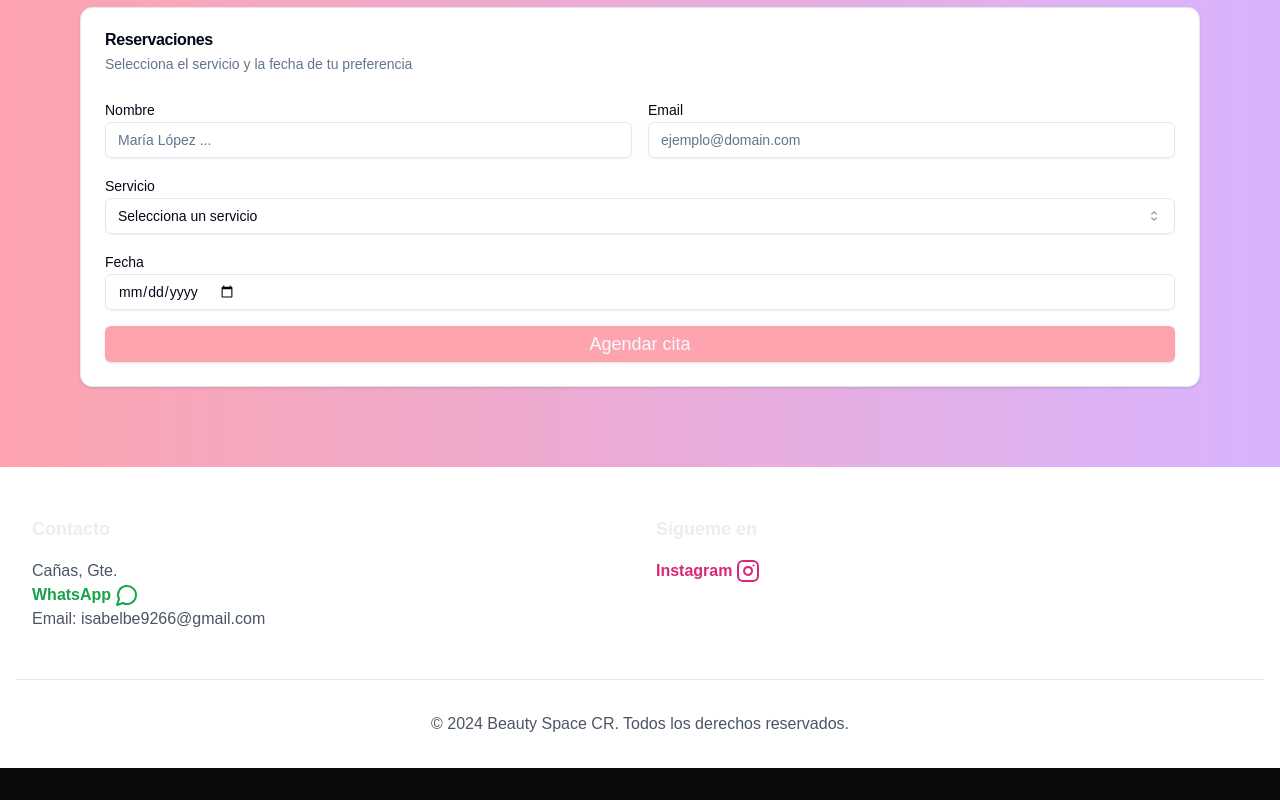
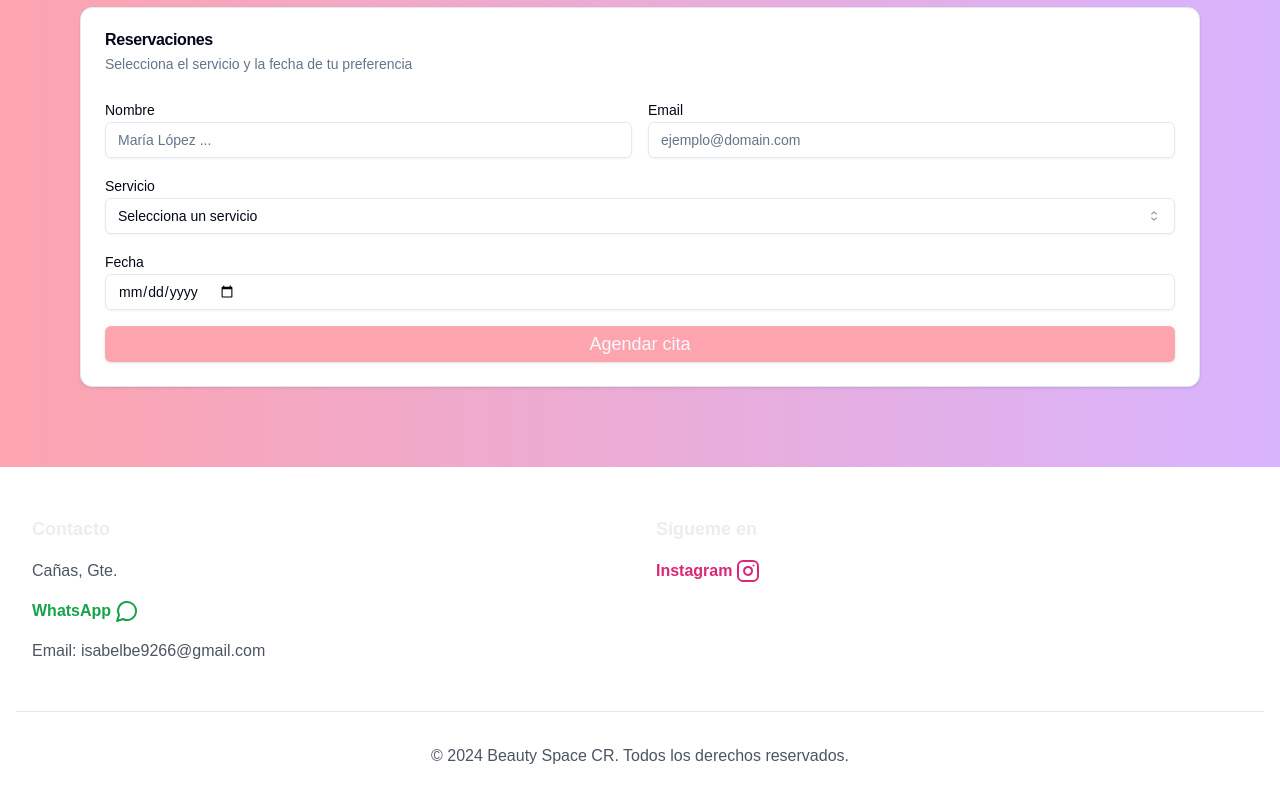
Before and after one commit to johansvalerio/beauty-space, a Next.js app: page / in a window 1280 px wide. Shown: the part 2217-3017 px from the top of the page. Before the commit the page ends 2985 px from the top, so only its background shows below. Built offline with nearby package versions, Linux system fonts and the light colour scheme.

Commit message:
Fixed a ref width on click at Footer Component

```diff
--- a/src/components/Footer.tsx
+++ b/src/components/Footer.tsx
@@ -8,9 +8,11 @@ export default function Footer() {
                 <div className="grid md:grid-cols-2 gap-8 p-4">
                     <div>
                         <h4 className="text-lg font-semibold mb-4">Contacto</h4>
-                        <p className="text-gray-600">Cañas, Gte.</p>
-                        <a href="https://wa.me/50688015998" target="_blank" className="flex gap-1 text-green-600 hover:text-green-400 font-semibold">WhatsApp<MessageCircle /></a>
-                        <p className="text-gray-600">Email: isabelbe9266@gmail.com</p>
+                        <div className="flex flex-col  gap-4">
+                            <p className="text-gray-600">Cañas, Gte.</p>
+                            <a href="https://wa.me/50688015998" target="_blank" className="flex gap-1 text-green-600 hover:text-green-400 font-semibold">WhatsApp<MessageCircle /></a>
+                            <p className="text-gray-600">Email: isabelbe9266@gmail.com</p>
+                        </div>
                     </div>
                     <div>
                         <h4 className="text-lg font-semibold mb-4">Sígueme en</h4>
```
